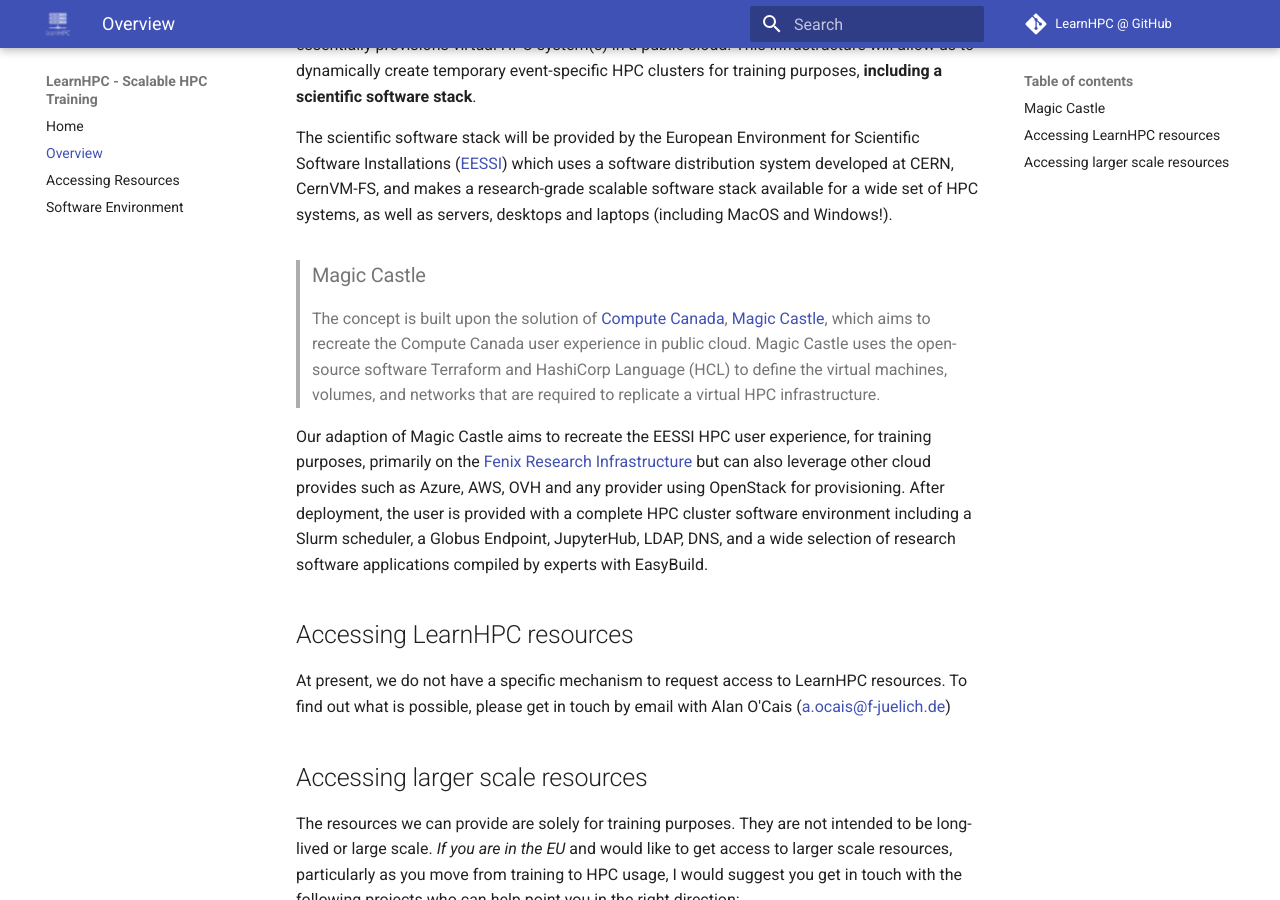
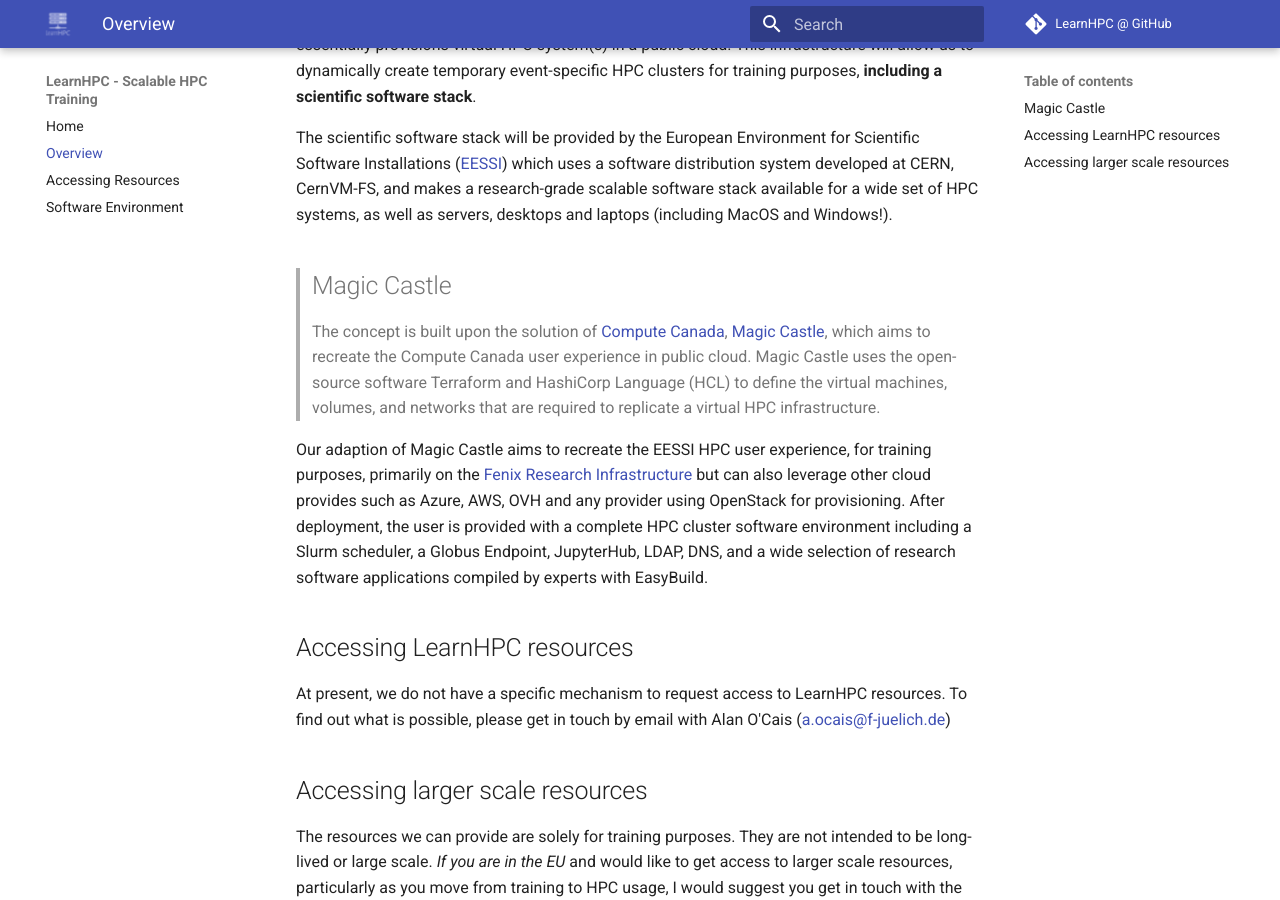
Before and after one commit to LearnHPC/learnhpc.github.io, an MkDocs documentation site: the page built from docs/learnhpc/README.md, in a window 1280 px wide and 900 px high, scrolled down 413 px. Built offline with MkDocs 1.6.1 and Material for MkDocs 9.7.7, drawn with Linux system fonts in a browser that asks for light colours.

```diff
--- a/docs/learnhpc/README.md
+++ b/docs/learnhpc/README.md
@@ -19,7 +19,7 @@ software distribution system developed at CERN, CernVM-FS, and makes a research-
 scalable software stack available for a wide set of HPC systems, as well as servers,
 desktops and laptops (including MacOS and Windows!).
 
-> ### Magic Castle
+> ## Magic Castle
 >
 > The concept is built upon the solution of
 > [Compute Canada](https://www.computecanada.ca/),
```
Also changed, not shown: docs/eessi/README.md (line endings or trailing spaces).
